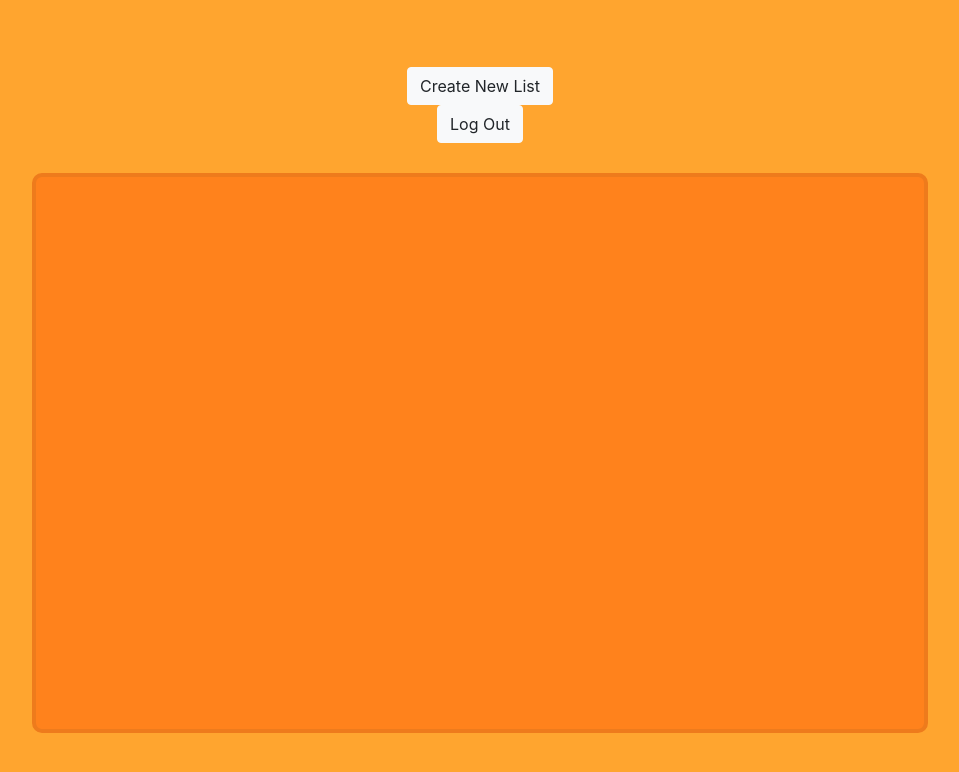
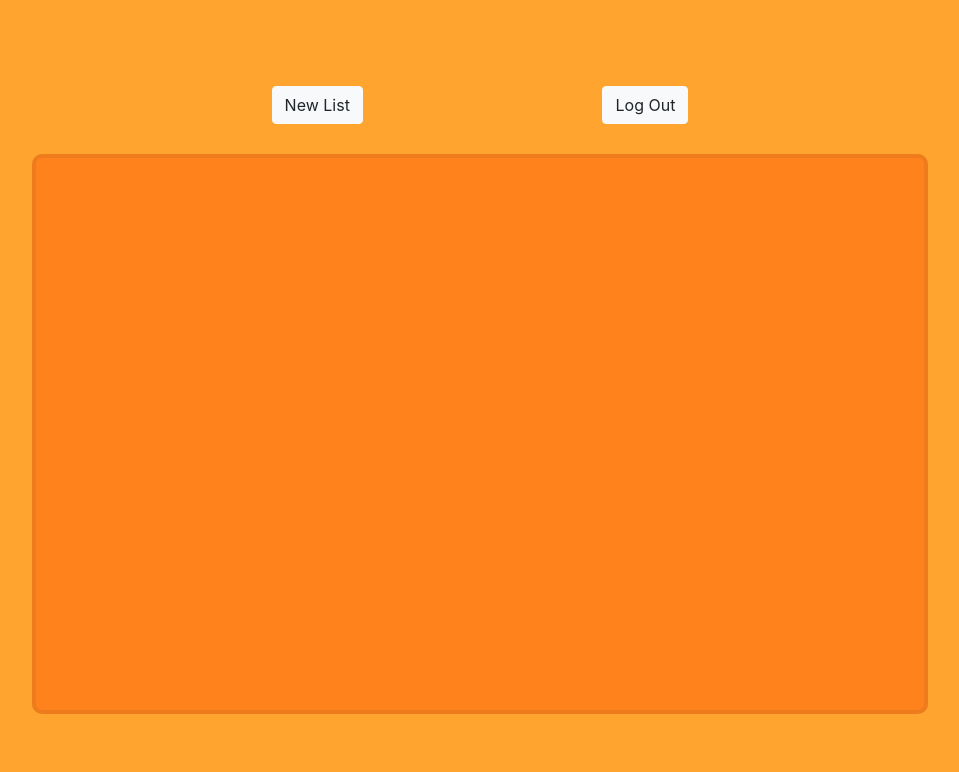
Before and after one commit to smithspencer817/todo-frontend, a React (Create React App) app: page /home in a window 1280 px wide. Shown: the top 772 px of the page, without its empty margins (160-1119 px from the left). Built offline with nearby package versions, Linux system fonts and the light colour scheme.

Commit message:
added styling changes to home page buttons

```diff
--- a/src/App.css
+++ b/src/App.css
@@ -102,3 +102,9 @@
   float: right;
   margin-right: 5px;
 }
+
+#home-page-nav-bar {
+  display: flex;
+  justify-content: space-evenly;
+  width: 70%;
+}
--- a/src/components/HomePage.js
+++ b/src/components/HomePage.js
@@ -8,8 +8,10 @@ function HomePage(props) {
 
     return(
         <div id="home-page">
-            <ListForm />
-            <LogOut />
+            <div id="home-page-nav-bar">
+                <ListForm />
+                <LogOut />
+            </div>
             <ListsContainer lists={props.lists}/>
         </div>
     );
--- a/src/components/ListForm.js
+++ b/src/components/ListForm.js
@@ -49,7 +49,7 @@ function ListForm(props) {
                 size="md"
                 block
             >
-                Create New List
+                New List
             </Button>
             <Modal
             id="new-list-modal"
```
